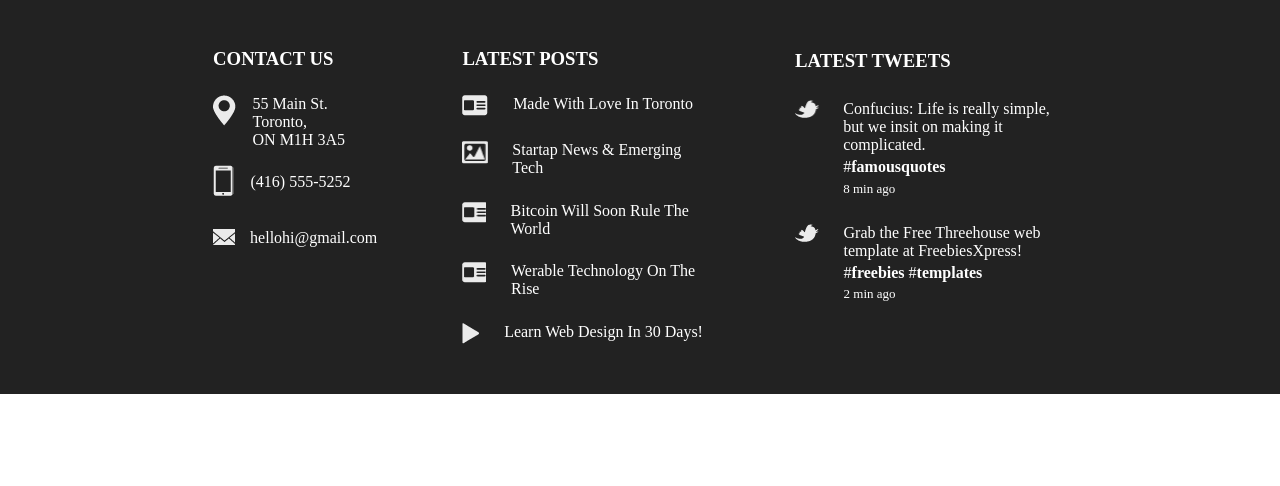
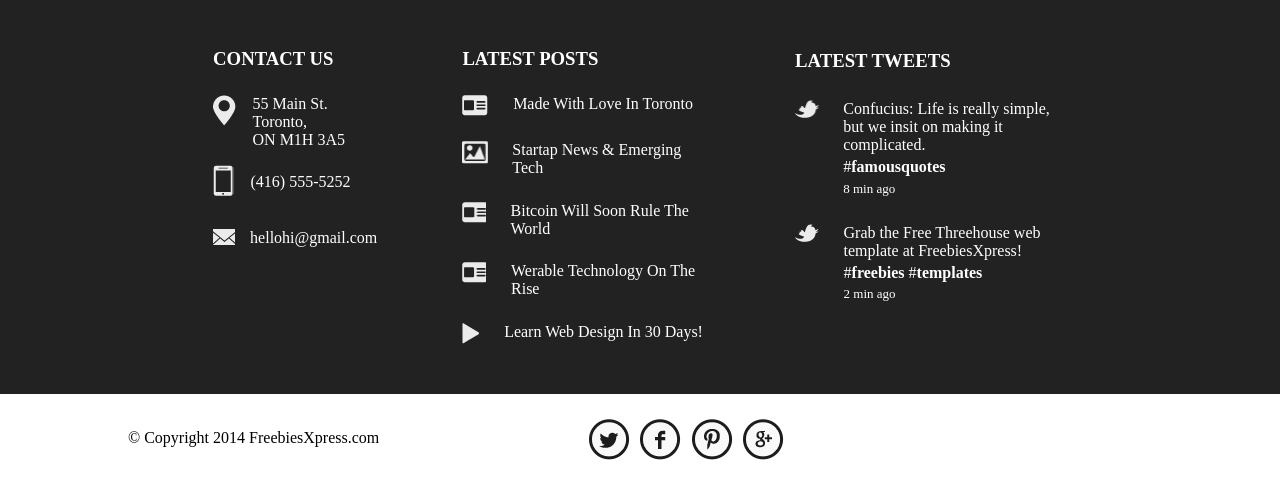
Before and after one commit to KKonon/ThreeHouse, a PHP site: page / in a window 1280 px wide. Shown: the part 1564-2050 px from the top of the page. Before the commit the page ends 1958 px from the top, so only its background shows below. Run offline with PHP 8.4, Linux system fonts and the light colour scheme.

Commit message:
verstka finish

```diff
--- a/css/style.css
+++ b/css/style.css
@@ -544,3 +544,68 @@
     font-size: 13px;
     margin-top: 2%;
 }
+
+.copyright{
+    display: flex;
+    padding: 2% 0 2% 0;
+}
+
+.copyright .copyright__title{
+    padding: 1% 0 1% 0;
+}
+
+.copyright .copyright__soc{
+    display: flex;
+    justify-content: space-around;
+
+    width: 20%;
+    margin-left: 20%;
+}
+
+.copyright .copyright__soc .twitter{
+    background-image: url(/images/soc/Twitter.png);
+    width: 41px;
+    height: 41px;
+}
+
+.copyright .copyright__soc .twitter:hover{
+    background-image: url(/images/soc/hover/Twitter.png);
+    width: 41px;
+    height: 41px;
+}
+
+.copyright .copyright__soc .fb{
+    background-image: url(/images/soc/Facebook.png);
+    width: 41px;
+    height: 41px;
+}
+
+.copyright .copyright__soc .fb:hover{
+    background-image: url(/images/soc/hover/Facebook.png);
+    width: 41px;
+    height: 41px;
+}
+
+.copyright .copyright__soc .pr{
+    background-image: url(/images/soc/Pinterest.png);
+    width: 41px;
+    height: 41px;
+}
+
+.copyright .copyright__soc .pr:hover{
+    background-image: url(/images/soc/hover/Pinterest.png);
+    width: 41px;
+    height: 41px;
+}
+
+.copyright .copyright__soc .g{
+    background-image: url(/images/soc/Google+.png);
+    width: 41px;
+    height: 41px;
+}
+
+.copyright .copyright__soc .g:hover{
+    background-image: url(/images/soc/hover/Google+.png);
+    width: 41px;
+    height: 41px;
+}
--- a/php/footer.php
+++ b/php/footer.php
@@ -91,5 +91,18 @@
         </div>
     </div>
 </footer>
+
+<div class="copyright content">
+    <div class="copyright__title">
+        <p>&#169 Copyright 2014 FreebiesXpress.com</p>
+    </div>
+
+    <div class="copyright__soc">
+        <div class="twitter"></div>
+        <div class="fb"></div>
+        <div class="pr"></div>
+        <div class="g"></div>
+    </div>
+</div>
 </body>
 </html>
```
Also changed, not shown: images/soc/Facebook.png (added), images/soc/Google+.png (added), images/soc/Pinterest.png (added), images/soc/Twitter.png (added), images/soc/hover/Facebook.png (added), images/soc/hover/Google+.png (added), images/soc/hover/Pinterest.png (added), images/soc/hover/Twitter.png (added).
